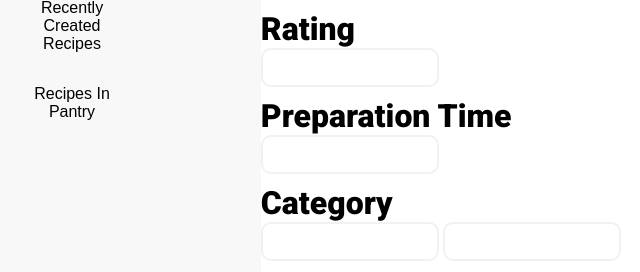
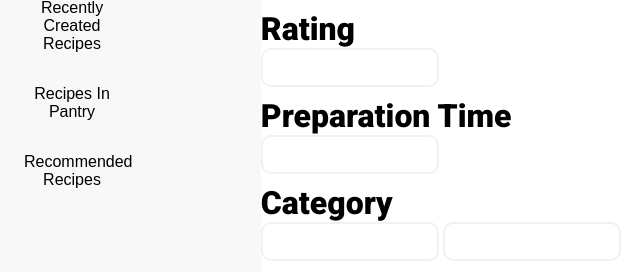
Before and after one commit to icon2341/RecipeProject, a Flask app: page /newRecipe in a window 1280 px wide. Shown: the part 390-662 px from the top of the page, without its empty margins (0-640 px from the left). Run offline with Flask 2, Linux system fonts and the light colour scheme; the visitor is signed in with stand-in values (Sample User, id 1); some libraries are stand-ins or nearby versions.

Commit message:
Recommendation system implemented

```diff
--- a/RecipeProject/Routes.py
+++ b/RecipeProject/Routes.py
@@ -70,7 +70,7 @@ def Pantry():
 
     elif request.method == "POST":
 
-        pantry = sql.get_filtered_pantry(current_user['uuid'], form.sortBy.data, form.order.data, form.searchField.data)\
+        pantry = sql.get_filtered_pantry(current_user['uuid'], form.sortBy.data, form.order.data, form.searchField.data)
 
         ingreds = [Ingredient(sql_data=x) for x in pantry]
 
@@ -94,7 +94,7 @@ def Pantry():
                          "unit_of_measure": x[2]
                          }
         """
-            #if request.form.get(pantry[y]['item_name'])
+        # if request.form.get(pantry[y]['item_name'])
         return render_template("Pantry.html", user=current_user, pantry=ingreds, form=form)
 
 
@@ -285,7 +285,6 @@ def EditRecipe():
             ingredients_checked = get_ingredients(recipe['ruid'])
             ingredients = []
             for ingredient in get_pantry(current_user['uuid']):
-
                 ingredients.append(Ingredient(sql_data=ingredient))
 
             return render_template("EditRecipe.html", user=current_user, form=form,
@@ -383,12 +382,9 @@ def cookRecipe():
                                                     f"INNER JOIN pantry on i.pantry_id = pantry.pantry_id " \
                                                     f"WHERE pantry.uid = {current_user['uuid']}"
 
-
-
-
         user_quantities = sql.get_all_query(get_user_recipe_ingredients_intersection2)
 
-        #get ingredient names in user quantities
+        # get ingredient names in user quantities
         userIngredientQuantities = set()
         for ingredientTuple in user_quantities:
             userIngredientQuantities.add(ingredientTuple[0])
@@ -409,12 +405,11 @@ def cookRecipe():
                 if recipe_quantities[key] > user_quantities[key]:
                     return redirect("/Home")
 
-
             for key in recipe_quantities.keys():
                 new_quant = user_quantities[key] - recipe_quantities[key] * scalar
 
                 update_query = f"UPDATE ingredient as i SET current_quantity={new_quant} FROM pantry as p " \
-                f"WHERE p.uid = {current_user['uuid']} AND p.pantry_id = i.pantry_id AND i.item_name = \'{key}\'"
+                               f"WHERE p.uid = {current_user['uuid']} AND p.pantry_id = i.pantry_id AND i.item_name = \'{key}\'"
                 sql.query(update_query)
 
             recipe = Recipe(sql_data=sql.get_one_by("recipe", "ruid", recipeId))
@@ -481,57 +476,69 @@ def cookedRecipes():
             new_recipe.data['cooked_last'] = sql.get_one_query(get_cooked_time_query)[0]
             foodCooked.append(new_recipe)
 
-        #if recipe_data is not None:
-            #foodCooked = [Recipe(sql_data=x) for x in recipe_data]
+        # if recipe_data is not None:
+        # foodCooked = [Recipe(sql_data=x) for x in recipe_data]
 
         return render_template("cookedRecipes.html", user=current_user, recipes=foodCooked)
+
 
 @app.route("/editIngredientQuantity", methods=["GET"])
 @login_required
 def change_ingredient_quantity():
-
     ingredient = request.args.get("iId")
     new_quantity = request.args.get("newQuantity")
 
     if ingredient is None or new_quantity is None:
         print("ERROR")
 
-
-
-
-
     sql_query = f"UPDATE ingredient SET current_quantity={new_quantity} WHERE ingredient_id={ingredient}"
     sql.query(sql_query
-                    )
+              )
     return redirect("/Pantry")
 
 
 @app.route("/TopFifty")
 @login_required
 def myTopFifty():
+    limit = 50  # Limit of the number of recipes returned
+    recipes = [Recipe(sql_data=data) for data in
 
-   limit = 50  # Limit of the number of recipes returned
-   recipes = [Recipe(sql_data=data) for data in
+               sql.get_all_query(f"SELECT * FROM recipe ORDER BY recipe.rating DESC LIMIT {limit}")]
+    return render_template("TopFifty.html", user=current_user, recipes=recipes)
 
-              sql.get_all_query(f"SELECT * FROM recipe ORDER BY recipe.rating DESC LIMIT {limit}")]
-   return render_template("TopFifty.html", user=current_user, recipes=recipes)
 
 @app.route("/RecentlyCreated")
 @login_required
 def RecentlyCreatedRecipes():
+    limit = 50  # Limit of the number of recipes returned
+    recipes = [Recipe(sql_data=data) for data in
 
-   limit = 50  # Limit of the number of recipes returned
-   recipes = [Recipe(sql_data=data) for data in
+               sql.get_all_query(f"SELECT * FROM recipe ORDER BY recipe.date_created DESC LIMIT {limit}")]
+    return render_template("RecentlyCreated.html", user=current_user, recipes=recipes)
 
-              sql.get_all_query(f"SELECT * FROM recipe ORDER BY recipe.date_created DESC LIMIT {limit}")]
-   return render_template("RecentlyCreated.html", user=current_user, recipes=recipes)
 
 @app.route("/InPantry")
 @login_required
 def InPantry():
+    limit = 50  # Limit of the number of recipes returned
+    recipes = [Recipe(sql_data=data) for data in
 
-   limit = 50  # Limit of the number of recipes returned
-   recipes = [Recipe(sql_data=data) for data in
+               sql.get_all_query(f"SELECT * FROM recipe ORDER BY recipe.date_created DESC LIMIT {limit}")]
+    return render_template("InPantry.html", user=current_user, recipes=recipes)
 
-              sql.get_all_query(f"SELECT * FROM recipe ORDER BY recipe.date_created DESC LIMIT {limit}")]
-   return render_template("InPantry.html", user=current_user, recipes=recipes)
+
+@app.route("/Recommended")
+@login_required
+def Recommended():
+    limit = 50  # Limit of the number of recipes returned
+
+    query = f"SELECT DISTINCT recipe.* FROM cooks as c1 " \
+        f"INNER JOIN cooks as c2 on c1.ruid = c2.ruid " \
+        f"INNER JOIN recipe on c2.ruid = recipe.ruid " \
+        f"WHERE c1.uid={current_user['uuid']} AND NOT c2.uid={current_user['uuid']} " \
+        f"LIMIT {limit}"
+
+    query_result = sql.get_all_query(query)
+    recipes = [Recipe(sql_data=data) for data in query_result]
+    return render_template("InPantry.html", user=current_user, recipes=recipes)
+    # Todo  make a new html file for recommended recipes, but not really necessary
--- a/RecipeProject/templates/Sidebar.html
+++ b/RecipeProject/templates/Sidebar.html
@@ -25,6 +25,7 @@
     <a class="item" href="/TopFifty">Top 50</a>
     <a class="item" href="/RecentlyCreated">Recently Created Recipes</a>
     <a class="item" href="/InPantry">Recipes In Pantry</a>
+    <a class="item" href="/Recommended">Recommended Recipes</a>
 
     <div class="bottom">
         <div class="accountLabel">{{ user.username }}</div>
```
Also changed, not shown: RecipeProject/DatabaseEntities.py (+7 -1 lines).
